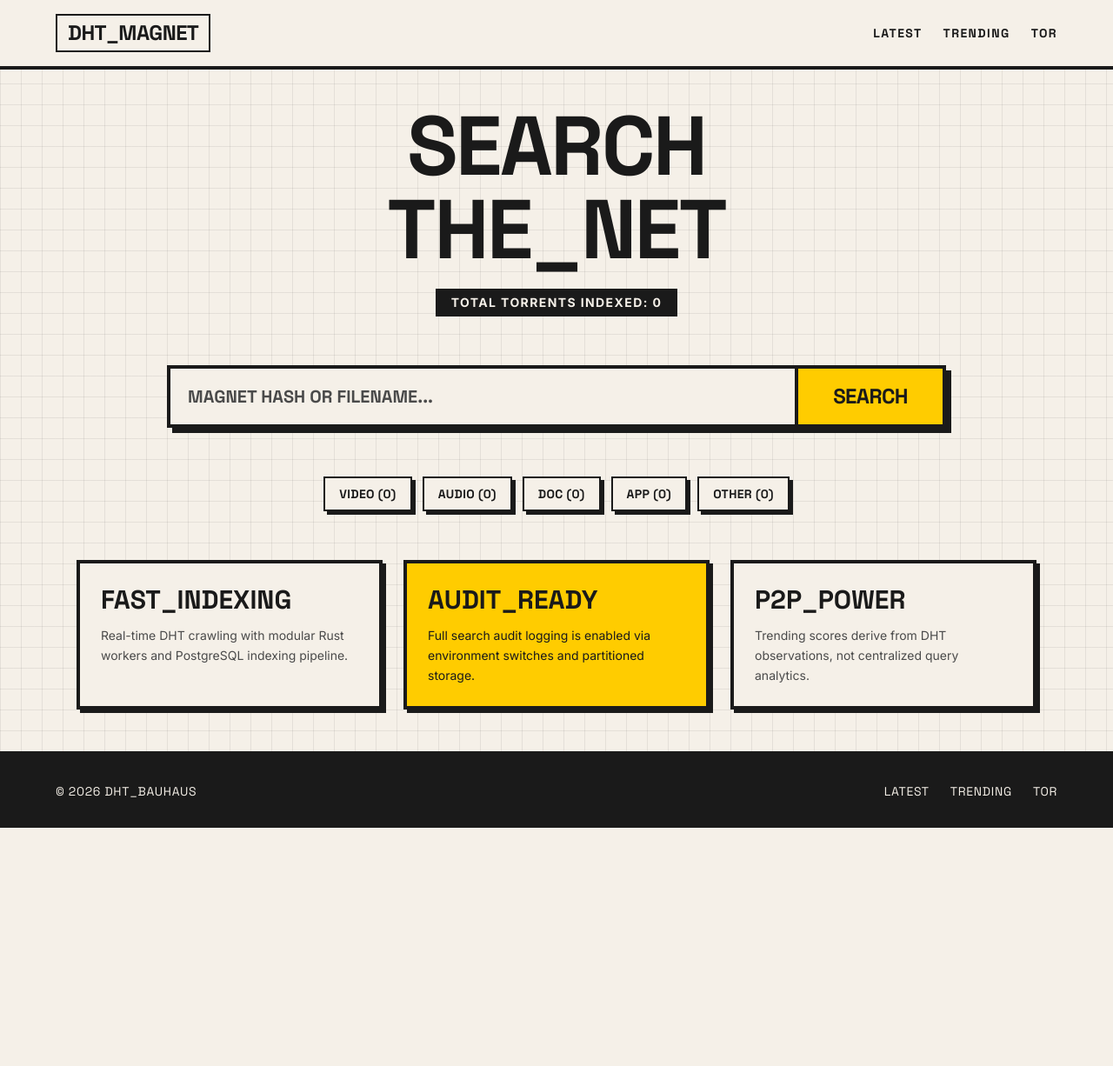
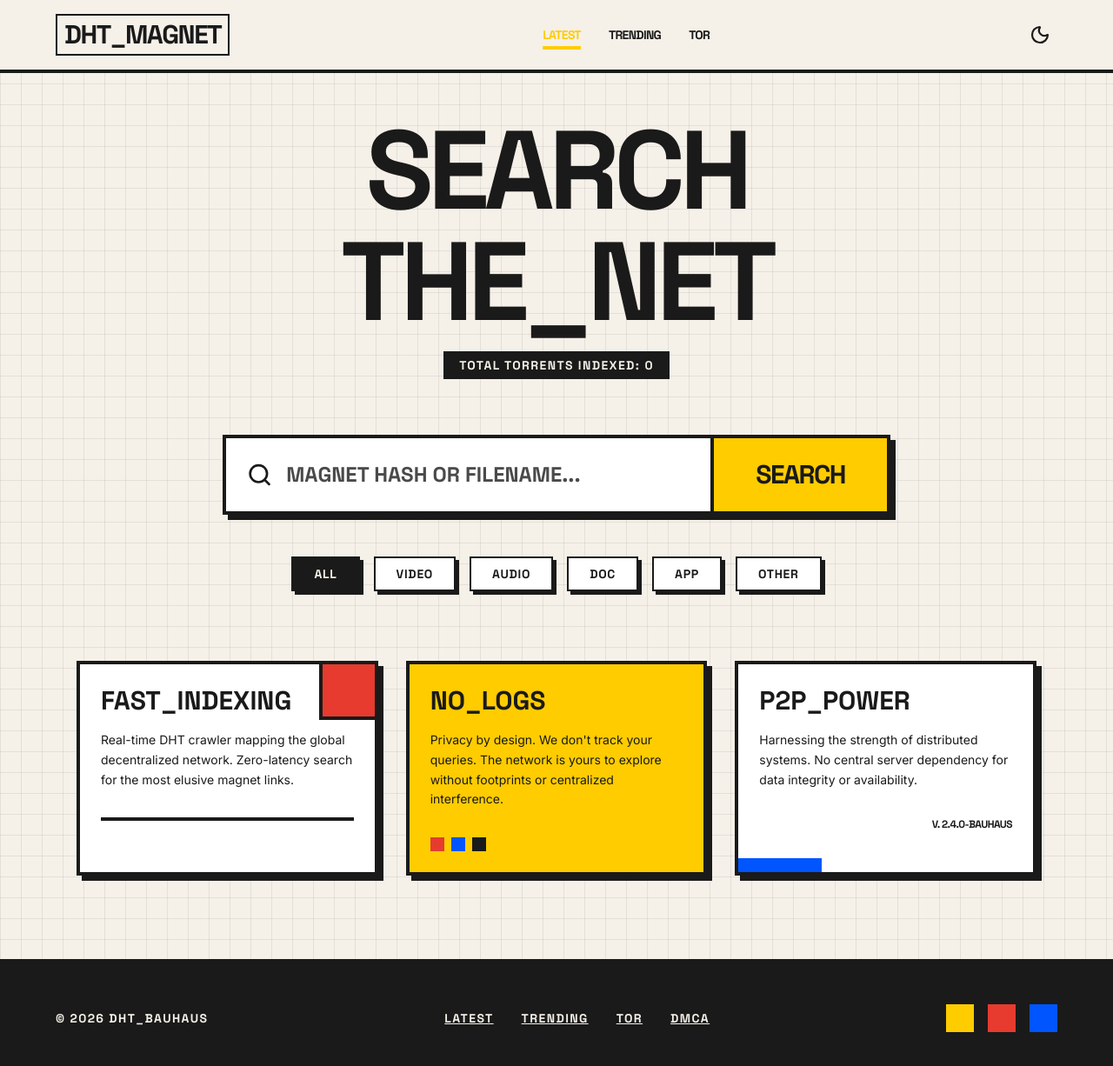
Before and after one commit to xiya233/DHTHERO, a Next.js app in the folder frontend/: page / in a window 1280 px wide. Shown: the top 1226 px of the page at 87% size. Before the commit the page ends 952 px from the top, so only its background shows below. Built offline with nearby package versions, Linux system fonts and the light colour scheme; no server answers.

Commit message:
feat: ui 1:1

```diff
--- a/frontend/app/globals.css
+++ b/frontend/app/globals.css
@@ -34,12 +34,22 @@ body {
   font-family: var(--font-inter), sans-serif;
 }
 
-.shadow-hard {
+.bauhaus-shadow {
   box-shadow: 6px 6px 0 0 var(--ink);
 }
 
-.shadow-hard-sm {
+.bauhaus-shadow-sm {
   box-shadow: 4px 4px 0 0 var(--ink);
+}
+
+.bauhaus-shadow-hover:hover {
+  box-shadow: 2px 2px 0 0 var(--ink);
+  transform: translate(2px, 2px);
+}
+
+.bauhaus-press:active {
+  transform: translate(2px, 2px);
+  box-shadow: 0 0 0 0 var(--ink);
 }
 
 .grid-paper {
--- a/frontend/app/layout.tsx
+++ b/frontend/app/layout.tsx
@@ -2,8 +2,9 @@ import type { Metadata } from "next";
 import Link from "next/link";
 import { Inter, Space_Grotesk } from "next/font/google";
 
+import { BauhausIcon } from "@/components/bauhaus-icon";
+import { getFeatures } from "@/lib/api";
 import "./globals.css";
-import { getFeatures } from "@/lib/api";
 
 const inter = Inter({
   variable: "--font-inter",
@@ -34,52 +35,101 @@ export default async function RootLayout({
     >
       <body className="min-h-full bg-paper text-ink">
         <div className="min-h-screen grid-paper">
-          <header className="border-b-4 border-ink bg-paper px-6 py-4">
-            <div className="mx-auto flex w-full max-w-6xl items-center justify-between gap-6">
+          <header className="top-0 z-50 w-full max-w-none border-b-4 border-ink bg-paper px-6 py-4">
+            <div className="mx-auto flex w-full max-w-6xl items-center justify-between">
               <Link
                 href="/"
-                className="border-2 border-ink px-3 py-1 font-headline text-2xl font-black uppercase tracking-tight"
+                className="border-2 border-ink px-2 py-1 font-headline text-3xl font-black uppercase tracking-tighter"
               >
                 DHT_MAGNET
               </Link>
 
-              <nav className="hidden items-center gap-6 font-headline text-sm font-bold uppercase tracking-widest md:flex">
+              <nav className="hidden gap-8 font-headline text-sm font-bold uppercase tracking-tighter md:flex">
                 {features.latest_enabled && (
-                  <Link href="/latest" className="hover:underline">
+                  <Link
+                    href="/latest"
+                    className="text-accent-yellow underline decoration-4 underline-offset-8 transition-colors duration-75 hover:bg-accent-yellow hover:text-ink"
+                  >
                     Latest
                   </Link>
                 )}
                 {features.trending_enabled && (
-                  <Link href="/trending" className="hover:underline">
+                  <Link
+                    href="/trending"
+                    className="transition-colors duration-75 hover:bg-accent-yellow hover:text-ink"
+                  >
                     Trending
                   </Link>
                 )}
-                <Link href="/tor" className="hover:underline">
+                <Link
+                  href="/tor"
+                  className="transition-colors duration-75 hover:bg-accent-yellow hover:text-ink"
+                >
                   Tor
                 </Link>
               </nav>
+
+              <button className="bauhaus-press p-2 transition-all">
+                <BauhausIcon name="dark_mode" className="size-6" />
+              </button>
             </div>
           </header>
 
-          <main className="mx-auto w-full max-w-6xl px-6 py-10 pb-24 md:pb-12">{children}</main>
+          <main className="mx-auto flex w-full max-w-6xl flex-col items-center justify-center px-6 py-12 pb-28 md:pb-12">
+            {children}
+          </main>
 
-          <footer className="border-t-4 border-ink bg-ink px-6 py-8 text-paper">
-            <div className="mx-auto flex w-full max-w-6xl flex-col gap-4 text-sm font-headline uppercase tracking-wider md:flex-row md:items-center md:justify-between">
-              <p>© {new Date().getFullYear()} DHT_BAUHAUS</p>
-              <div className="flex items-center gap-6">
-                {features.latest_enabled && <Link href="/latest">Latest</Link>}
-                {features.trending_enabled && <Link href="/trending">Trending</Link>}
-                <Link href="/tor">Tor</Link>
+          <footer className="w-full border-t-4 border-ink bg-ink px-8 py-12 text-paper">
+            <div className="mx-auto flex w-full max-w-6xl flex-col items-center justify-between gap-6 md:flex-row">
+              <div className="font-headline text-sm font-bold uppercase tracking-widest">
+                © {new Date().getFullYear()} DHT_BAUHAUS
+              </div>
+              <div className="flex gap-8 font-headline text-sm font-bold uppercase tracking-widest">
+                {features.latest_enabled && (
+                  <Link className="underline transition-all hover:text-accent-yellow" href="/latest">
+                    Latest
+                  </Link>
+                )}
+                {features.trending_enabled && (
+                  <Link className="underline transition-all hover:text-accent-yellow" href="/trending">
+                    Trending
+                  </Link>
+                )}
+                <Link className="underline transition-all hover:text-accent-yellow" href="/tor">
+                  Tor
+                </Link>
+                <Link className="underline transition-all hover:text-accent-yellow" href="/tor">
+                  DMCA
+                </Link>
+              </div>
+              <div className="flex gap-4">
+                <div className="h-8 w-8 bg-accent-yellow" />
+                <div className="h-8 w-8 bg-accent-red" />
+                <div className="h-8 w-8 bg-accent-blue" />
               </div>
             </div>
           </footer>
 
-          <div className="fixed bottom-0 left-0 right-0 z-30 border-t-4 border-ink bg-paper px-4 py-2 md:hidden">
-            <div className="flex items-center justify-around font-headline text-[11px] font-bold uppercase tracking-wider">
-              <Link href="/">Home</Link>
-              {features.latest_enabled && <Link href="/latest">Latest</Link>}
-              {features.trending_enabled && <Link href="/trending">Hot</Link>}
-              <Link href="/tor">Tor</Link>
+          <div className="fixed bottom-0 left-0 right-0 z-40 border-t-4 border-ink bg-paper px-4 py-2 md:hidden">
+            <div className="flex justify-around">
+              <Link href="/" className="flex flex-col items-center p-2 text-accent-yellow">
+                <BauhausIcon name="home" className="size-5" />
+                <span className="font-headline text-[10px] font-bold uppercase">Home</span>
+              </Link>
+              {features.trending_enabled && (
+                <Link href="/trending" className="flex flex-col items-center p-2 text-ink">
+                  <BauhausIcon name="trending_up" className="size-5" />
+                  <span className="font-headline text-[10px] font-bold uppercase">Hot</span>
+                </Link>
+              )}
+              <Link href="/latest" className="flex flex-col items-center p-2 text-ink">
+                <BauhausIcon name="database" className="size-5" />
+                <span className="font-headline text-[10px] font-bold uppercase">DHT</span>
+              </Link>
+              <Link href="/tor" className="flex flex-col items-center p-2 text-ink">
+                <BauhausIcon name="settings" className="size-5" />
+                <span className="font-headline text-[10px] font-bold uppercase">Set</span>
+              </Link>
             </div>
           </div>
         </div>
--- a/frontend/app/page.tsx
+++ b/frontend/app/page.tsx
@@ -1,7 +1,17 @@
 import Link from "next/link";
 
+import { BauhausIcon } from "@/components/bauhaus-icon";
 import { getCategories, getFeatures, getSiteStats } from "@/lib/api";
 import { formatNumber } from "@/lib/format";
+
+const FIXED_CATEGORY_ORDER = [
+  { key: "all", label: "All" },
+  { key: "video", label: "Video" },
+  { key: "audio", label: "Audio" },
+  { key: "doc", label: "Doc" },
+  { key: "app", label: "App" },
+  { key: "other", label: "Other" },
+];
 
 export default async function HomePage() {
   const [features, stats, categories] = await Promise.all([
@@ -10,42 +20,54 @@ export default async function HomePage() {
     getCategories(),
   ]);
 
+  const categoryCountMap = new Map(categories.map((item) => [item.key, item.count]));
+  const categoryItems = FIXED_CATEGORY_ORDER.map((item) => ({
+    ...item,
+    count: categoryCountMap.get(item.key) ?? 0,
+  }));
+
   return (
-    <div className="space-y-14">
-      <section className="space-y-5 text-center">
-        <h1 className="font-headline text-6xl font-black uppercase leading-none tracking-tight md:text-8xl">
-          Search
+    <>
+      <section className="mb-16 w-full max-w-4xl text-center">
+        <h1 className="mb-4 font-headline text-7xl font-black uppercase leading-none tracking-tighter md:text-9xl">
+          SEARCH
           <br />
-          The_Net
+          THE_NET
         </h1>
-
-        <p className="inline-block border-2 border-ink bg-ink px-4 py-1 text-sm font-bold uppercase tracking-widest text-paper">
+        <div className="flex justify-center">
+          <div className="inline-block border-2 border-ink bg-ink px-4 py-1 font-headline text-sm font-bold uppercase tracking-widest text-paper">
             Total Torrents Indexed: {formatNumber(stats?.total_torrents_indexed ?? 0)}
-        </p>
+          </div>
+        </div>
       </section>
 
-      <section className="mx-auto max-w-4xl">
+      <section className="mb-12 w-full max-w-3xl">
         {features.search_enabled ? (
           <form
             action="/search"
             method="get"
-            className="shadow-hard flex flex-col overflow-hidden border-4 border-ink bg-paper md:flex-row"
+            className="bauhaus-shadow bauhaus-press flex cursor-pointer flex-col gap-0 border-4 border-ink bg-paper transition-all md:flex-row"
           >
+            <div className="flex flex-grow items-center bg-white px-6 py-4">
+              <BauhausIcon name="search" className="mr-4 size-8" />
               <input
                 name="q"
+                type="text"
                 required
                 placeholder="MAGNET HASH OR FILENAME..."
-              className="w-full bg-paper px-5 py-4 font-headline text-xl font-bold uppercase outline-none placeholder:text-ink-muted"
+                className="w-full border-none bg-transparent font-headline text-2xl font-bold uppercase outline-none placeholder:text-ink-muted"
               />
+            </div>
+
             <button
               type="submit"
-              className="border-t-4 border-ink bg-accent-yellow px-10 py-4 font-headline text-2xl font-black uppercase tracking-tight transition hover:bg-ink hover:text-paper md:border-t-0 md:border-l-4"
+              className="border-t-4 border-ink bg-accent-yellow px-12 py-6 font-headline text-3xl font-black uppercase tracking-tighter transition-colors hover:bg-ink hover:text-paper active:translate-x-0 active:translate-y-0 md:border-t-0 md:border-l-4"
             >
-              Search
+              SEARCH
             </button>
           </form>
         ) : (
-          <div className="border-4 border-ink bg-paper p-6 text-center shadow-hard-sm">
+          <div className="bauhaus-shadow-sm border-4 border-ink bg-paper p-6 text-center">
             <p className="font-headline text-lg font-bold uppercase">
               Search feature is disabled by environment flag.
             </p>
@@ -53,40 +75,68 @@ export default async function HomePage() {
         )}
       </section>
 
-      <section className="flex flex-wrap justify-center gap-3">
-        {categories
-          .filter((item) => item.key !== "all")
-          .map((item) => (
+      <section className="mb-20 flex max-w-2xl flex-wrap justify-center gap-4">
+        {categoryItems.map((item) => {
+          const href =
+            item.key === "all"
+              ? "/latest"
+              : `/latest?category=${encodeURIComponent(item.key)}`;
+          const isAll = item.key === "all";
+          return (
             <Link
               key={item.key}
-              href={`/latest?category=${item.key}`}
-              className="shadow-hard-sm border-2 border-ink bg-paper px-4 py-2 font-headline text-sm font-bold uppercase tracking-wide hover:bg-accent-blue hover:text-paper"
+              href={href}
+              className={`bauhaus-shadow-sm border-2 border-ink px-6 py-2 font-headline text-sm font-bold uppercase tracking-wider transition-all active:translate-y-0.5 active:shadow-none ${
+                isAll
+                  ? "bg-ink text-paper"
+                  : "bg-white hover:bg-accent-blue hover:text-paper"
+              }`}
             >
-              {item.label} ({formatNumber(item.count)})
+              {item.label}
+              {item.count > 0 ? ` (${formatNumber(item.count)})` : ""}
             </Link>
-          ))}
+          );
+        })}
       </section>
 
-      <section className="grid gap-6 md:grid-cols-3">
-        <article className="shadow-hard-sm border-4 border-ink bg-paper p-6">
-          <h2 className="font-headline text-3xl font-black uppercase">Fast_Indexing</h2>
-          <p className="mt-3 text-sm leading-relaxed text-ink-muted">
-            Real-time DHT crawling with modular Rust workers and PostgreSQL indexing pipeline.
+      <section className="mb-12 grid w-full max-w-6xl grid-cols-1 gap-8 md:grid-cols-3">
+        <article className="bauhaus-shadow relative overflow-hidden border-4 border-ink bg-white p-6">
+          <div className="absolute top-0 right-0 h-16 w-16 border-b-4 border-l-4 border-ink bg-accent-red" />
+          <h3 className="relative z-10 mb-4 font-headline text-3xl font-black uppercase">
+            Fast_Indexing
+          </h3>
+          <p className="relative z-10 text-sm leading-relaxed">
+            Real-time DHT crawler mapping the global decentralized network. Zero-latency search for
+            the most elusive magnet links.
           </p>
+          <div className="mt-8 h-1 w-full bg-ink" />
         </article>
-        <article className="shadow-hard-sm border-4 border-ink bg-accent-yellow p-6">
-          <h2 className="font-headline text-3xl font-black uppercase">Audit_Ready</h2>
-          <p className="mt-3 text-sm leading-relaxed">
-            Full search audit logging is enabled via environment switches and partitioned storage.
+
+        <article className="bauhaus-shadow relative overflow-hidden border-4 border-ink bg-accent-yellow p-6">
+          <h3 className="mb-4 font-headline text-3xl font-black uppercase">No_Logs</h3>
+          <p className="text-sm leading-relaxed">
+            Privacy by design. We don&apos;t track your queries. The network is yours to explore
+            without footprints or centralized interference.
           </p>
+          <div className="mt-8 flex gap-2">
+            <div className="h-4 w-4 bg-accent-red" />
+            <div className="h-4 w-4 bg-accent-blue" />
+            <div className="h-4 w-4 bg-ink" />
+          </div>
         </article>
-        <article className="shadow-hard-sm border-4 border-ink bg-paper p-6">
-          <h2 className="font-headline text-3xl font-black uppercase">P2P_Power</h2>
-          <p className="mt-3 text-sm leading-relaxed text-ink-muted">
-            Trending scores derive from DHT observations, not centralized query analytics.
+
+        <article className="bauhaus-shadow relative overflow-hidden border-4 border-ink bg-white p-6">
+          <div className="absolute bottom-0 left-0 h-4 w-24 bg-accent-blue" />
+          <h3 className="mb-4 font-headline text-3xl font-black uppercase">P2P_Power</h3>
+          <p className="text-sm leading-relaxed">
+            Harnessing the strength of distributed systems. No central server dependency for data
+            integrity or availability.
           </p>
+          <div className="mt-8 text-right font-headline text-xs font-bold uppercase tracking-tighter">
+            V. 2.4.0-BAUHAUS
+          </div>
         </article>
       </section>
-    </div>
+    </>
   );
 }
--- /dev/null
+++ b/frontend/components/bauhaus-icon.tsx
@@ -0,0 +1,40 @@
+import type { LucideProps } from "lucide-react";
+import type { ComponentType } from "react";
+import {
+  Database,
+  Home,
+  Moon,
+  Search,
+  Settings,
+  TrendingUp,
+} from "lucide-react";
+
+type BauhausIconName =
+  | "dark_mode"
+  | "search"
+  | "home"
+  | "trending_up"
+  | "database"
+  | "settings";
+
+const ICONS: Record<BauhausIconName, ComponentType<LucideProps>> = {
+  dark_mode: Moon,
+  search: Search,
+  home: Home,
+  trending_up: TrendingUp,
+  database: Database,
+  settings: Settings,
+};
+
+export function BauhausIcon({
+  name,
+  className,
+  strokeWidth = 2.2,
+}: {
+  name: BauhausIconName;
+  className?: string;
+  strokeWidth?: number;
+}) {
+  const Icon = ICONS[name];
+  return <Icon className={className} strokeWidth={strokeWidth} aria-hidden="true" />;
+}
--- a/frontend/package.json
+++ b/frontend/package.json
@@ -9,6 +9,7 @@
     "lint": "eslint"
   },
   "dependencies": {
+    "lucide-react": "^1.0.1",
     "next": "16.2.1",
     "react": "19.2.4",
     "react-dom": "19.2.4"
```
Also changed, not shown: 1 other file (tests, documents, lock files or other folders). Lines whose indentation alone changed are shown as unchanged.
